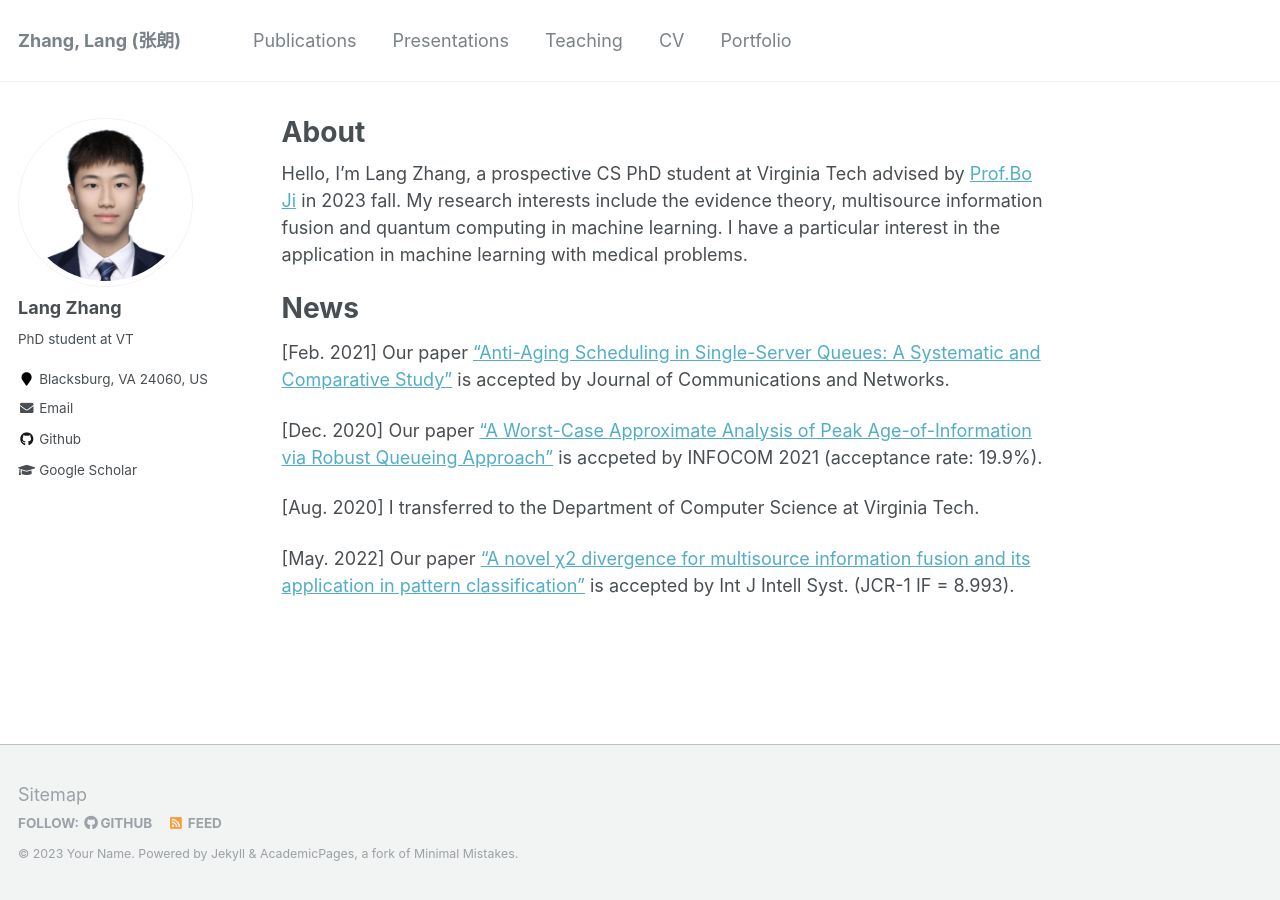
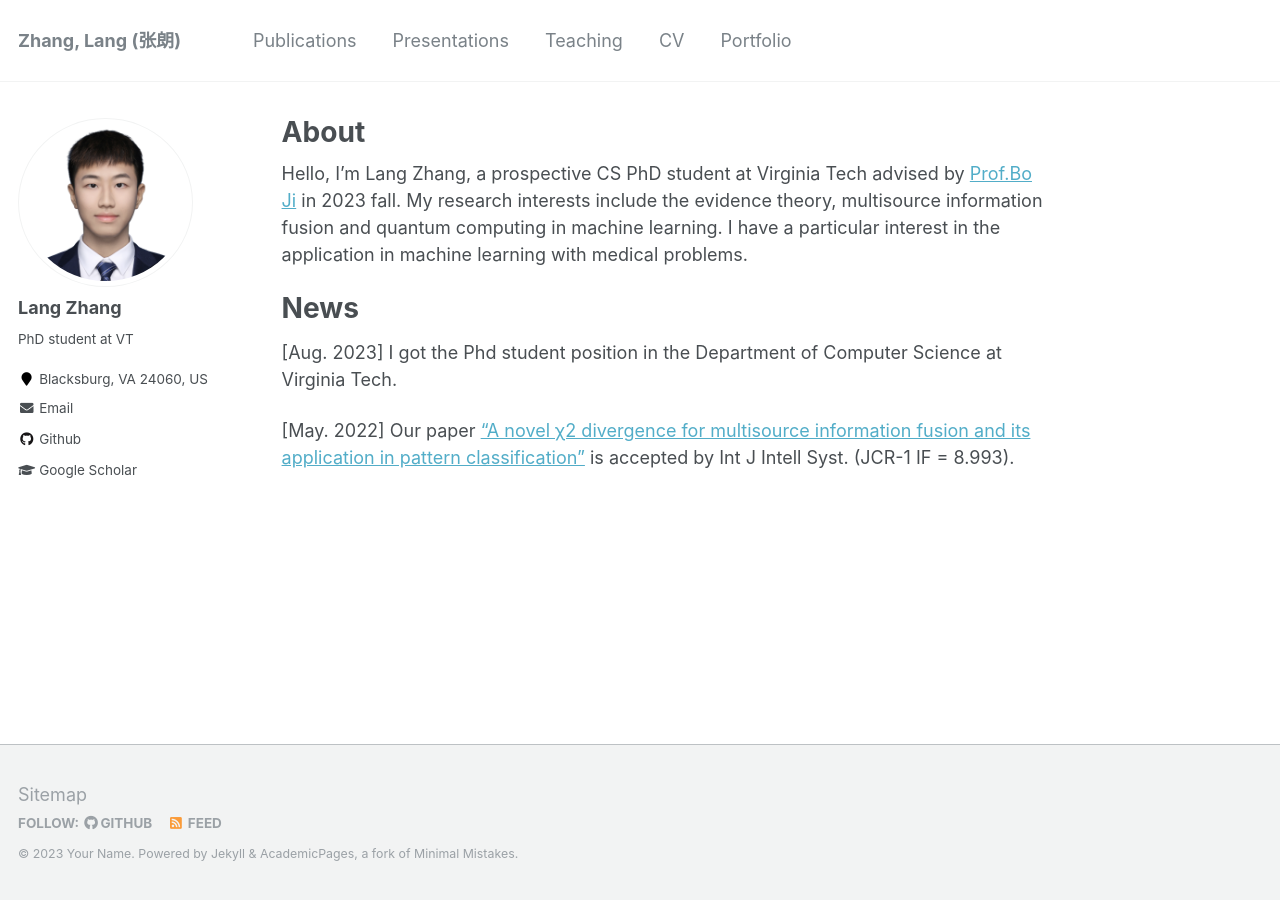
Before and after one commit to langzhang2000/langzhang2000.github.io, a Jekyll site: the page built from _pages/about.md, in a window 1280 px wide. Built offline with Jekyll 4.4.1, drawn with Linux system fonts in a browser that asks for light colours.

Commit message:
Update about.md

```diff
--- a/_pages/about.md
+++ b/_pages/about.md
@@ -18,10 +18,6 @@ Hello, I'm Lang Zhang, a prospective CS PhD student at Virginia Tech advised by
 News
 ======
 
-[Feb. 2021] Our paper [“Anti-Aging Scheduling in Single-Server Queues: A Systematic and Comparative Study”](https://zhongdong1994.github.io/files/JCN_AoI.pdf) is accepted by Journal of Communications and Networks.
-
-[Dec. 2020] Our paper [“A Worst-Case Approximate Analysis of Peak Age-of-Information via Robust Queueing Approach”](https://zhongdong1994.github.io/files/Approximte_Robust-Queueing_Analysis_of_PAoI.pdf) is accpeted by INFOCOM 2021  (acceptance rate: 19.9%).
-
-[Aug. 2020] I transferred to the Department of Computer Science at Virginia Tech.
+[Aug. 2023] I got the Phd student position in the Department of Computer Science at Virginia Tech.
 
 [May. 2022] Our paper ["A novel χ2 divergence for multisource information fusion and its application in pattern classification"](https://langzhang-vt.github.io/files/Published_paper-Int_J_of_Intelligent_Sys_2022_Zhang.pdf) is accepted by Int J Intell Syst. (JCR-1 IF = 8.993).
```
